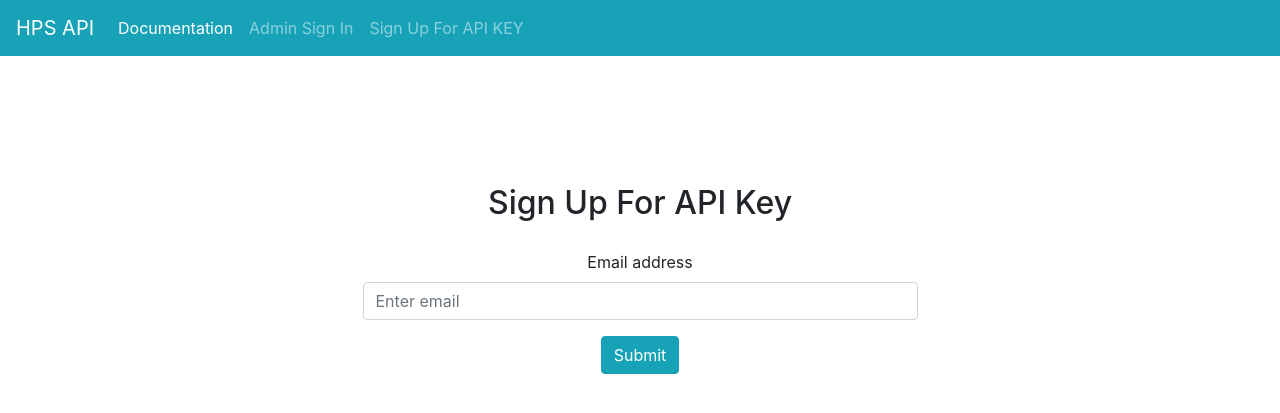
After one commit to jimmytran16/hack, a Flask app: page /api/signup in a window 1280 px wide. The commit adds this page. Shown: the top 413 px of the page. Run offline with Flask 2, Linux system fonts and the light colour scheme; some libraries are stand-ins or nearby versions.

Commit message:
updated register/home -api

```diff
--- a/app.py
+++ b/app.py
@@ -11,6 +11,12 @@ app = Flask(__name__)
 # app.secret_key = config.SEC_KEY
 app.secret_key = os.environ.get('SEC_KEY')
 
+
+# HEROKU DATABASE CONFIGS -- get the enviroment variables from the heroku server
+app.config['MYSQL_HOST'] = os.environ.get('HOST_NAME')
+app.config['MYSQL_USER'] = os.environ.get('DB_USER')
+app.config['MYSQL_PASSWORD'] = os.environ.get('DB_PASS')
+app.config['MYSQL_DB'] = os.environ.get('DB_NAME')
 # set up MySQL crudentials
 # LOCAL DATABASE CONFIGS
 # app.config['MYSQL_HOST'] = config.HOST_NAME
@@ -18,16 +24,11 @@ app.secret_key = os.environ.get('SEC_KEY')
 # app.config['MYSQL_PASSWORD'] = config.DB_PASS
 # app.config['MYSQL_DB'] = config.DB_NAME
 
-# HEROKU DATABASE CONFIGS -- get the enviroment variables from the heroku server
-app.config['MYSQL_HOST'] = os.environ.get('HOST_NAME')
-app.config['MYSQL_USER'] = os.environ.get('DB_USER')
-app.config['MYSQL_PASSWORD'] = os.environ.get('DB_PASS')
-app.config['MYSQL_DB'] = os.environ.get('DB_NAME')
 
 # init a mysql object
 mysql = MySQL(app)
 # -----------------------------------
-from views import *
+from routes.views import *
 
 # condition to run the app.py
 if __name__ == '__main__':
--- a/views.py
+++ b/routes/views.py
@@ -6,6 +6,8 @@ import base64 # for encoding and decoding images
 from flask import render_template, redirect, url_for, session, request, logging, jsonify
 # sha256_crpyt for verifying encrypted passswords
 from passlib.hash import sha256_crypt
+from uuid import uuid4 #generating API keys
+
 # Mapping for URLS
 @app.route('/')
 def index():
@@ -182,23 +184,35 @@ def logout():
     session['id'] = None
     return redirect('/')
 
-@app.route('/adminLogout')
+@app.route('/adminLogout',methods=['POST'])
 def adminLogout():
-    session['admin'] = None
-    return redirect('api')
+    if request.method == 'POST':
+        session['admin'] = None #Empty the admin value in session
+        return redirect('api')
+    else:
+        return 'Method not allowed! 405'
+
+@app.route('/api/admin') #route to admin log in page
+def adminSignIn():
+    if autho_login_admin():
+        return redirect('successLogin')
+    else:
+        return render_template('api/admin.html')
 
 @app.route('/api') #render the admin page to login for API access
 def APIpage():
-    if autho_login_admin():
-        return redirect('successLogin')
-    return render_template('api/admin.html')
+    return render_template('api/home.html')
+
 @app.route('/unauthorized403')
 def unauthorized():
     return render_template('api/403error.html')
 
 @app.route('/successLogin')
 def AdminSucces():
-    return render_template('api/admin_dashboard.html')
+    if autho_login_admin():
+        return render_template('api/admin_dashboard.html',user=session['admin'])
+    else:
+        return redirect('unauthorized403',code=302)
 
 @app.route('/adminLogin', methods = ['POST']) # handle the admin login request
 def AdminLogin():
@@ -232,11 +246,24 @@ def autho_login():
     else:
         return False
 
+@app.route('/api/signup')
+def signUpForApiKey():
+    return render_template('api/signup.html')
+
+@app.route('/api/generatingKey', methods =['POST']) # path after user registers for api key
+def generateKey():
+    USERNAME = request.form.get('emailAddress')
+    GENERATED_KEY = str(uuid4())
+    calls.saveApiKey(USERNAME,GENERATED_KEY)
+    return render_template('api/signup.html',KEY=GENERATED_KEY,signup=True) # will pass back to the signup page that they have successfully signed up and display the api key
+
 @app.route('/api/student/<string:id>') #request handler for student's information
 def getStudentJson(id):
-    if not autho_login_admin():
-        return redirect(url_for('unauthorized'))
-    else:
+    api_key = request.args.get('api_key')
+    if api_key == None: # if user did not submit the form with the api key, return an error message
+        return jsonify({'Error':'API KEY IS REQUIRED'})
+    print(api_key)
+    if calls.getApiKey(api_key):
         data = calls.getStudentDataRequest(id)
         print(f'THE DATA-----------{data}')
         if not data:
@@ -248,8 +275,9 @@ def getStudentJson(id):
             'Grades':{'English':data[0][2],'Math':data[0][3],'Science':data[0][4],'History':data[0][5]}
         }
         print(student_information)
-    return jsonify(student_information)
-
+        return jsonify(student_information)
+    else:
+        return jsonify({'Error':'INVALID API KEY'})
 @app.route('/api/teacher/<int:id>') # request handler for teacher's information
 def getTeacherJson(id):
     if not autho_login_admin():
@@ -260,3 +288,34 @@ def getTeacherJson(id):
     print(data)
     teacher_information = {'Name':data[0][0],'Staff_ID':data[0][1]}
     return jsonify(teacher_information)
+
+@app.route('/api/teacher/all') # request to get list of all of the teachers in the DB
+def getAllTeachers():
+    if not autho_login_admin():
+        return redirect(url_for('unauthorized'))
+    teacher = {}
+    teacher_list = []
+    data = calls.getAllTeachers()
+    print(data)
+    for i in data:
+        name = {'Name':i[0],'Id':i[1]}
+        print(name)
+        teacher_list.append(name)
+        print(teacher_list)
+    teacher['teachers'] = teacher_list
+    return jsonify(teacher)
+
+@app.route('/api/student/all') # request to get list of all of the teachers in the DB
+def getAllStudents():
+    if not autho_login_admin():
+        return redirect(url_for('unauthorized'))
+    students = {}
+    students_list = []
+    data = calls.getAllStudents()
+    print(data)
+    for i in data:
+        details_dict = {'Name':i[0],'Teacher_id':i[1],'English':i[2],'Math':i[3],'Science':i[4],'History':i[5],'student_id':i[6]}
+        students_list.append(details_dict)
+        print(students_list)
+    students['students'] = students_list
+    return jsonify(students)
--- /dev/null
+++ b/templates/api/layout.html
@@ -0,0 +1,38 @@
+<!DOCTYPE html>
+<html lang="en" dir="ltr">
+  <head>
+  {% block head %}
+  {% endblock %}
+  <style media="screen">
+  .bg-primary {
+    background-color: #17a2b8!important;
+  }
+  </style>
+  </head>
+  <body>
+    <nav class="navbar navbar-expand-lg navbar-dark bg-primary">
+      <a class="navbar-brand" href="#">HPS API</a>
+      <button class="navbar-toggler" type="button" data-toggle="collapse" data-target="#navbarText" aria-controls="navbarText" aria-expanded="false" aria-label="Toggle navigation">
+        <span class="navbar-toggler-icon"></span>
+      </button>
+      <div class="collapse navbar-collapse" id="navbarText">
+        <ul class="navbar-nav mr-auto">
+          <li class="nav-item">
+            <a class="nav-link active" href="/api">Documentation<span class="sr-only">(current)</span></a>
+          </li>
+          <li class="nav-item ">
+            <a class="nav-link" href="/api/admin">Admin Sign In</a>
+          </li>
+          <li class="nav-item">
+            <a class="nav-link" href="/api/signup">Sign Up For API KEY</a>
+          </li>
+        </ul>
+      </div>
+    </nav>
+    {% block content %}
+    {% endblock %}
+    <script src="https://code.jquery.com/jquery-3.3.1.slim.min.js" integrity="sha384-q8i/X+965DzO0rT7abK41JStQIAqVgRVzpbzo5smXKp4YfRvH+8abtTE1Pi6jizo" crossorigin="anonymous"></script>
+  <script src="https://cdnjs.cloudflare.com/ajax/libs/popper.js/1.14.7/umd/popper.min.js" integrity="sha384-UO2eT0CpHqdSJQ6hJty5KVphtPhzWj9WO1clHTMGa3JDZwrnQq4sF86dIHNDz0W1" crossorigin="anonymous"></script>
+  <script src="https://stackpath.bootstrapcdn.com/bootstrap/4.3.1/js/bootstrap.min.js" integrity="sha384-JjSmVgyd0p3pXB1rRibZUAYoIIy6OrQ6VrjIEaFf/nJGzIxFDsf4x0xIM+B07jRM" crossorigin="anonymous"></script>
+  </body>
+</html>
--- /dev/null
+++ b/templates/api/signup.html
@@ -0,0 +1,52 @@
+{% extends 'api/layout.html' %}
+{% block head %}
+  <meta charset="utf-8">
+  <link rel="stylesheet" href="https://stackpath.bootstrapcdn.com/bootstrap/4.3.1/css/bootstrap.min.css" integrity="sha384-ggOyR0iXCbMQv3Xipma34MD+dH/1fQ784/j6cY/iJTQUOhcWr7x9JvoRxT2MZw1T" crossorigin="anonymous">
+  <title>Sign Up</title>
+  <style media="screen">
+    .form-control {
+      width: 50%;
+      margin: 0 auto;
+    }
+    .form-group{
+      text-align: center!important;
+    }
+    form{
+      margin: 0 auto!important;
+    }
+    .button_container{
+      text-align: center;
+    }
+    .container{
+      padding-top: 10%;
+    }
+    .prompt_container{
+      text-align: center;
+      padding-bottom: 20px;
+    }
+    .btn-primary {
+    color: #fff;
+    background-color: #17a2b8;
+    border-color: #17a2b8;
+  }
+  </style>
+{% endblock %}
+{% block content %}
+  <div class="container">
+    <div class="prompt_container">
+      <h2>Sign Up For API Key</h2>
+    </div>
+    <form action="{{url_for('generateKey')}}" method="POST">
+      <div class="form-group">
+        <label for="exampleInputEmail1">Email address</label>
+        <input name="emailAddress" type="email" class="form-control" id="exampleInputEmail1" aria-describedby="emailHelp" placeholder="Enter email">
+      </div>
+      <div class="form-group form-check">
+      </div>
+      <div class="button_container"><button  type="submit" class="btn btn-primary">Submit</button></div>
+      {% if signup %}
+      <span style="color:blue">Successfully signed up! API KEY: {{KEY}} </span>
+      {% endif %}
+    </form>
+  </div>
+  {% endblock %}
--- a/templates/basic_table.html
+++ b/templates/basic_table.html
@@ -1,4 +1,5 @@
 {% extends 'layout.html' %}
+{% block title %}Records{% endblock %}
 {% block body %}
 <aside>
   <div id="sidebar" class="nav-collapse ">
--- a/templates/dashboard.html
+++ b/templates/dashboard.html
@@ -1,5 +1,5 @@
 {% extends 'layout.html' %}
-
+{% block title%}Dashboard{% endblock %}
 {% block body %}
 <aside>
   <div id="sidebar" class="nav-collapse ">
--- a/templates/form_component.html
+++ b/templates/form_component.html
@@ -1,5 +1,5 @@
 {% extends 'layout.html' %}
-
+{% block title %}Forms{% endblock %}
 {% block body %}
 <aside>
   <div id="sidebar" class="nav-collapse ">
```
Also changed, not shown: db/calls.py (+30 -2 lines), static/css/admin/admin.css (+10 -2 lines), templates/api/admin.html (+5 -7 lines), templates/api/admin_dashboard.html (+36 -3 lines), templates/api/home.html (added, +16 -0 lines), templates/layout.html (+5 -3 lines), README.md (added), flow/hps.png (added), routes/__init__.py (added), 2 other files.
